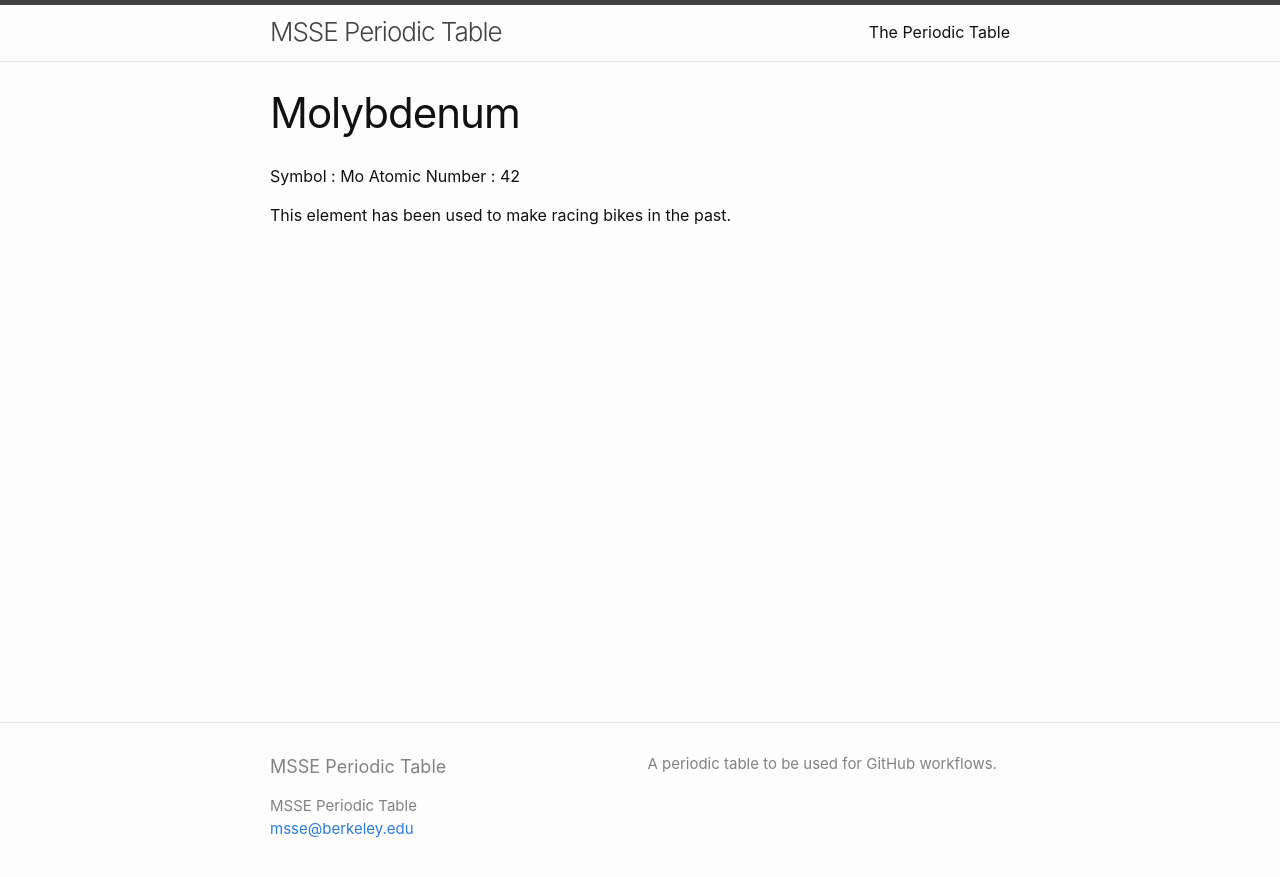
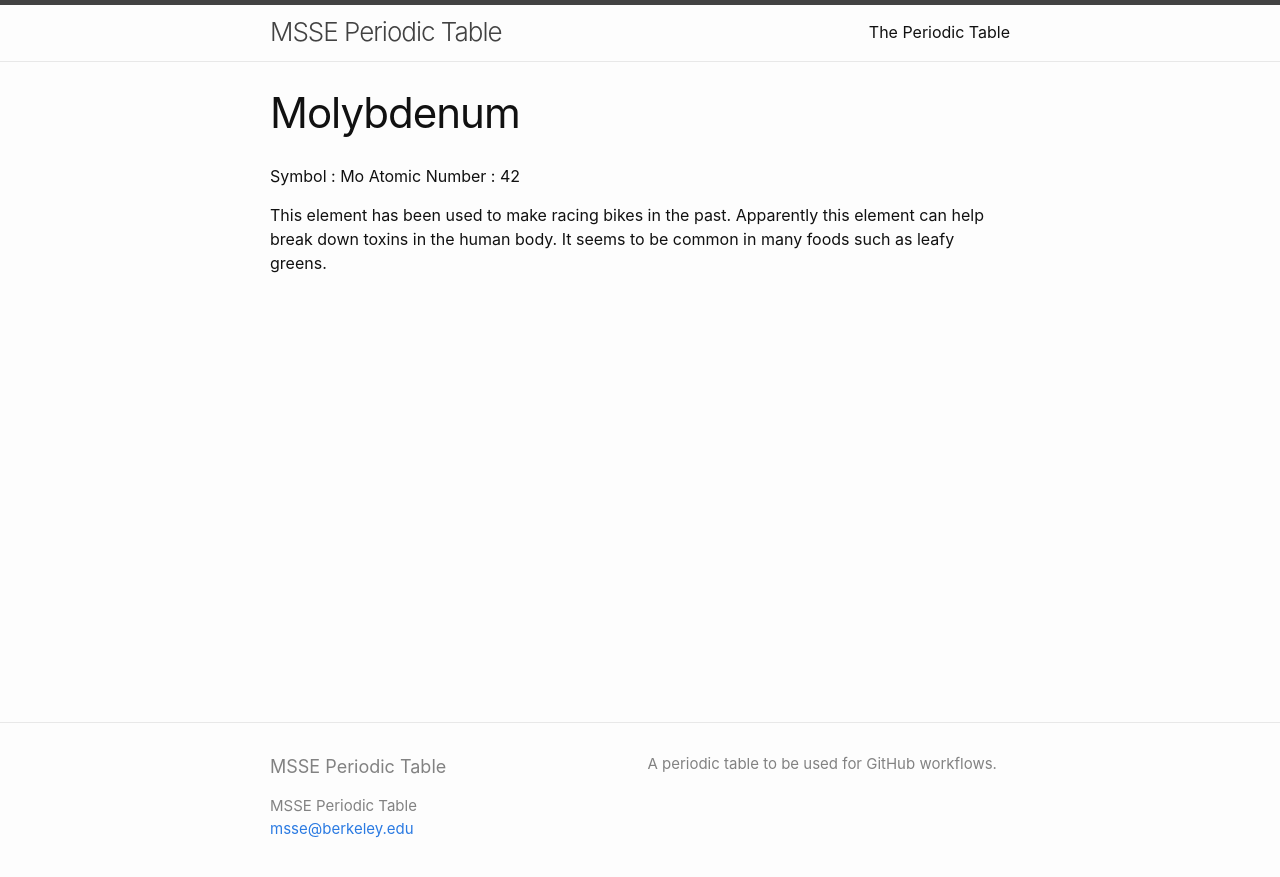
Before and after one commit to msse-chem-280-2023/periodic-table, a Jekyll site: the page built from elements/molybdenum.md, in a window 1280 px wide. Shown: the top 877 px of the page. Built offline with Jekyll 4.4.1, drawn with Linux system fonts in a browser that asks for light colours.

Commit message:
Add 2 more fun facts

```diff
--- a/elements/molybdenum.md
+++ b/elements/molybdenum.md
@@ -7,3 +7,5 @@ Symbol : Mo
 Atomic Number : 42
 
 This element has been used to make racing bikes in the past.
+Apparently this element can help break down toxins in the human body.
+It seems to be common in many foods such as leafy greens.
```
